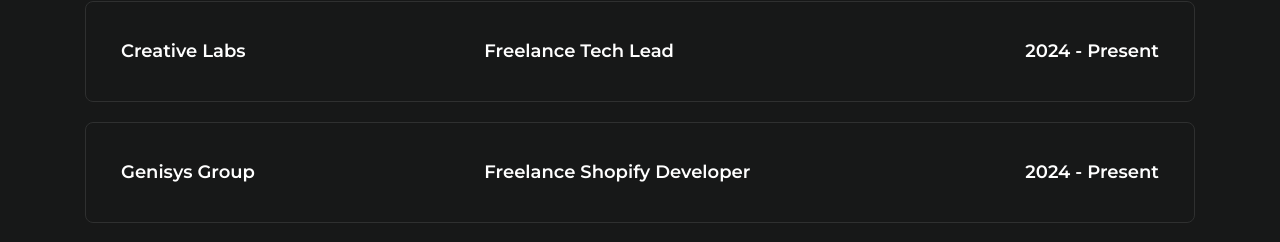
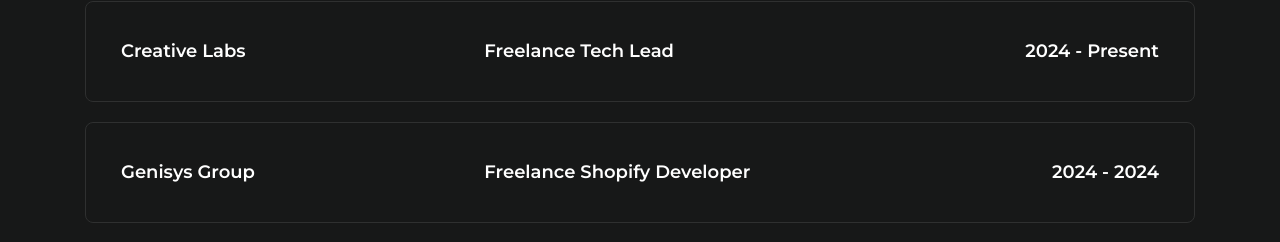
Before and after one commit to Saravanepic/perosnal-website, a Next.js app: page /about in a window 1280 px wide. Shown: the part 1530-1772 px from the top of the page. Built offline with nearby package versions, Linux system fonts and the light colour scheme.

Commit message:
Carear Content Update

```diff
--- a/app/about/page.js
+++ b/app/about/page.js
@@ -202,7 +202,7 @@ const page = () => {
                   <p>Freelance Shopify Developer</p>
                 </div>
                 <div className="right">
-                  <span>2024 - Present</span>
+                  <span>2024 - 2024</span>
                 </div>
               </div>
               <div className="list_inner">
```
